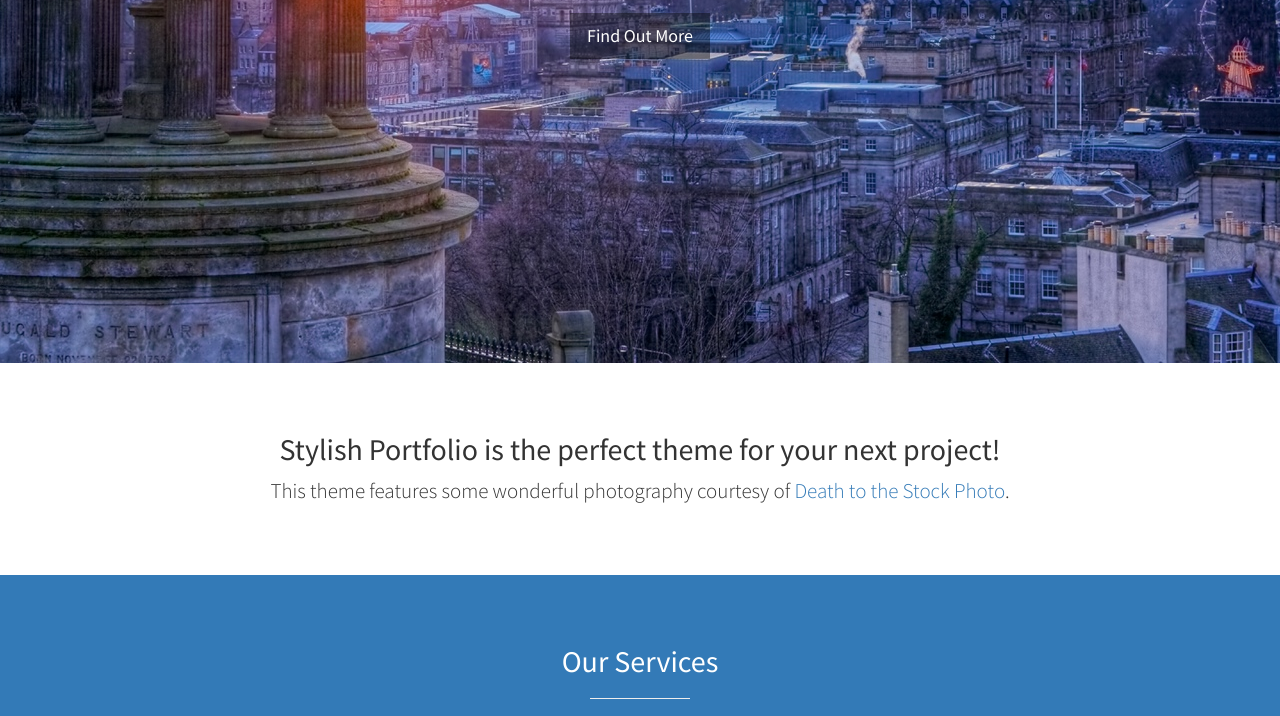
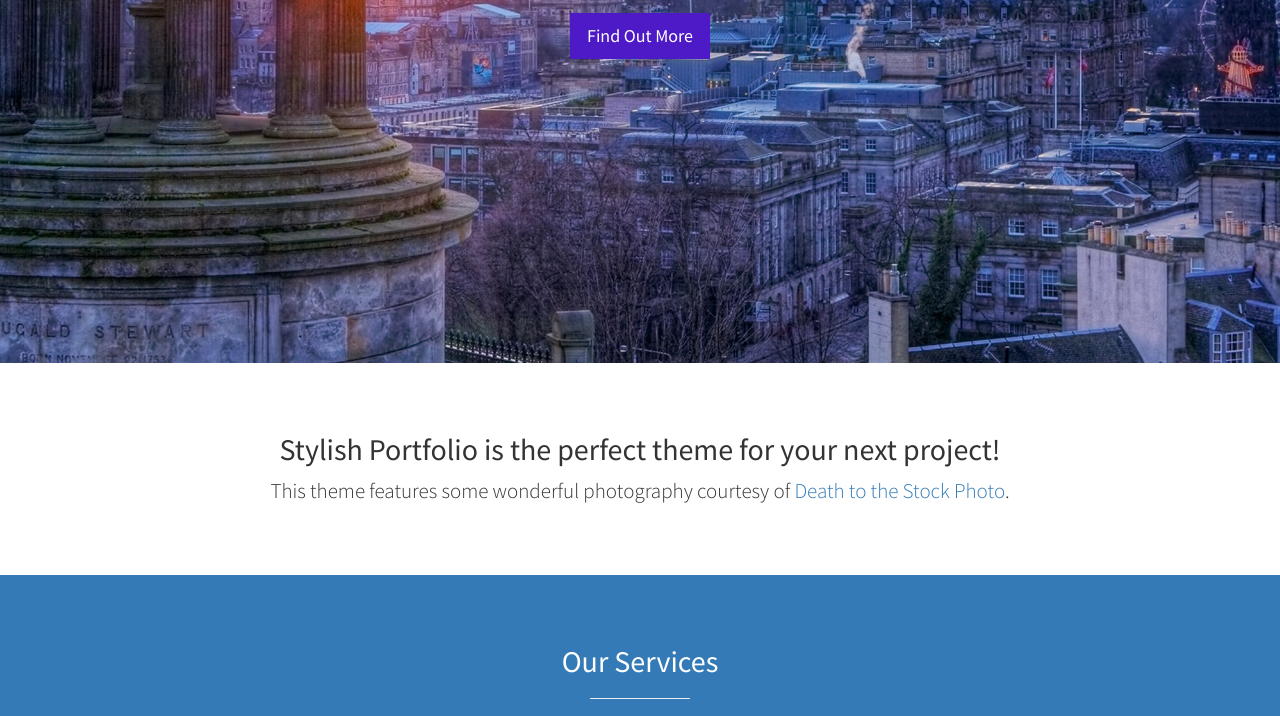
Before and after one commit to AllyMac/PHPtest, a plain HTML site: page index.html in a window 1280 px wide. Shown: the part 437-1153 px from the top of the page. Drawn offline with Linux system fonts and the light colour scheme.

Commit message:
second bootstrap template

```diff
--- a/css/stylish-portfolio.css
+++ b/css/stylish-portfolio.css
@@ -34,7 +34,7 @@ body {
 .btn-dark {
     border-radius: 0;
     color: #fff;
-    background-color: rgba(0,0,0,0.4);
+    background-color: rgba(78, 26, 199, 1);
 }
 
 .btn-dark:hover,
```
